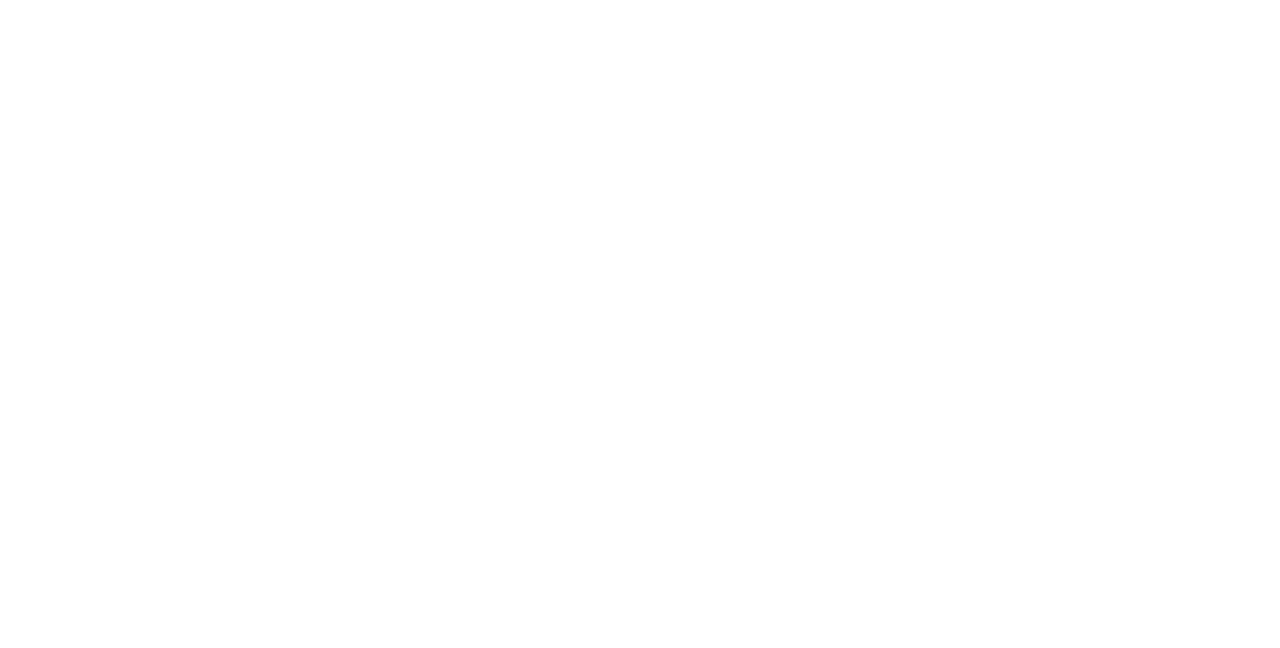
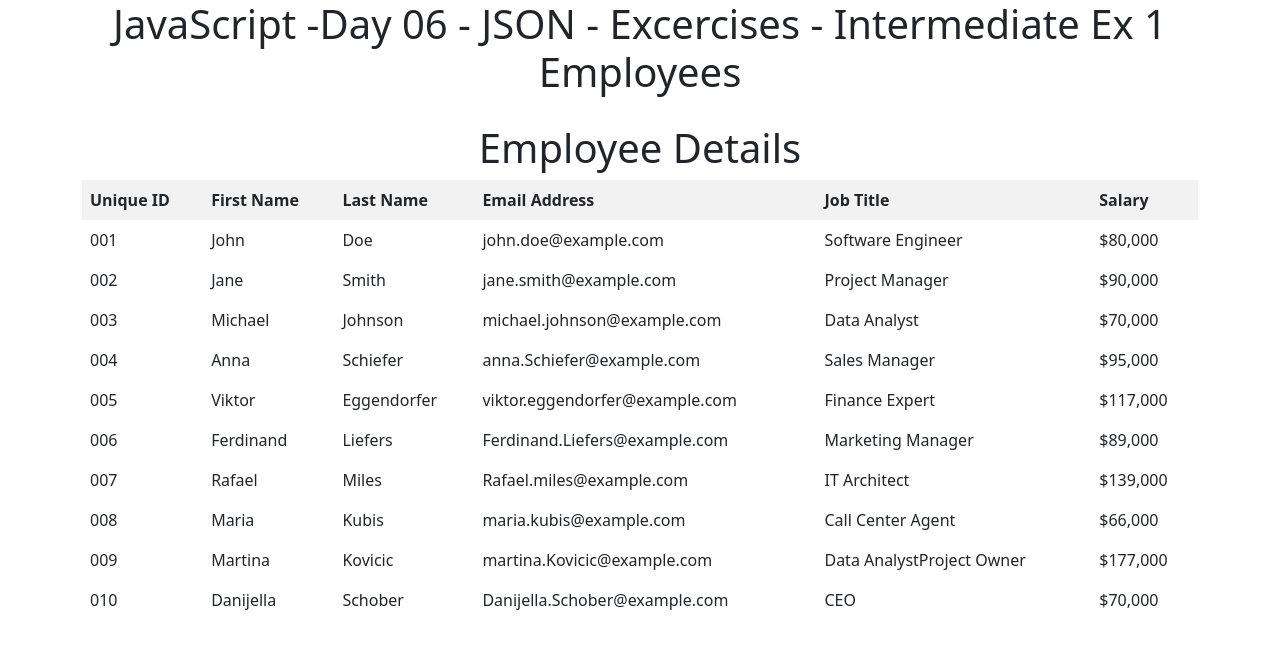
Before and after one commit to janPawek/JS06_Live, a plain HTML site: page JS06_inter/JS06_inter.html in a window 1280 px wide. Drawn offline with nearby package versions, Linux system fonts and the light colour scheme.

Commit message:
Add Intermediate

```diff
--- a/JS06_Basic/JS06_basic.css
+++ b/JS06_Basic/JS06_basic.css
@@ -0,0 +1,14 @@
+body {
+    font-family: Arial, sans-serif;
+  }
+
+  .container {
+    max-width: 600px;
+    margin: 0 auto;
+    padding: 20px;
+    text-align: center;
+  }
+
+  h1 {
+    margin-bottom: 20px;
+  }
--- a/JS06_Basic/JS06_basic.html
+++ b/JS06_Basic/JS06_basic.html
@@ -0,0 +1,32 @@
+<!-- JavaScript -Day 06 - JSON - Excercises -Basic Ex 1 -->
+<!-- Based on the following two Objects definitions:
+
+var sandwiches = `{ "sandwich": "hamburger", "calories": "260" }`;
+var fries = `{ "fries_size": "Large French Fries", "calories": "570" }`;
+print the following message within the browser: My favorite sandwich is a Hamburger which has approximately 260 calories, along with it I enjoy eating Large French Fries which have about 570 calories. -->
+
+<!DOCTYPE html>
+<html lang="en">
+<head>
+    <meta charset="UTF-8">
+    <meta name="viewport" content="width=device-width, initial-scale=1.0">
+    <link href="https://cdn.jsdelivr.net/npm/bootstrap@5.3.2/dist/css/bootstrap.min.css" rel="stylesheet" integrity="sha384-T3c6CoIi6uLrA9TneNEoa7RxnatzjcDSCmG1MXxSR1GAsXEV/Dwwykc2MPK8M2HN" crossorigin="anonymous">
+    <link rel="stylesheet" href="JS06_basic.css">
+
+    <title>JavaScript -Day 06 - JSON - Excercises -Basic Ex 1</title>
+
+</head>
+
+
+<body>
+    <h1>JavaScript -Day 06 - JSON - Excercises -Basic Ex 1 <br> Sandwich and Fries</h1>
+
+    <div class="container">
+        <h1>My Favorite Sandwich and Fries</h1>
+        <p id="output"></p>
+      </div>
+
+    <link href="https://cdn.jsdelivr.net/npm/bootstrap@5.3.2/dist/css/bootstrap.min.css" rel="stylesheet" integrity="sha384-T3c6CoIi6uLrA9TneNEoa7RxnatzjcDSCmG1MXxSR1GAsXEV/Dwwykc2MPK8M2HN" crossorigin="anonymous">
+    <script src="JS06_basic.js"></script>
+</body>
+</html>
--- a/JS06_inter/JS06_inter.css
+++ b/JS06_inter/JS06_inter.css
@@ -0,0 +1,28 @@
+body {
+    font-family: Arial, sans-serif;
+  }
+
+  .container {
+    max-width: 800px;
+    margin: 0 auto;
+    padding: 20px;
+  }
+
+  h1 {
+    text-align: center;
+  }
+
+  table {
+    width: 100%;
+    border-collapse: collapse;
+  }
+
+  th, td {
+    border: 1px solid #ddd;
+    padding: 8px;
+    text-align: left;
+  }
+
+  th {
+    background-color: #f2f2f2;
+  }
--- a/JS06_inter/JS06_inter.html
+++ b/JS06_inter/JS06_inter.html
@@ -0,0 +1,48 @@
+<!-- JavaScript -Day 06 - JSON - Excercises - Intermediate Ex 1 -->
+<!-- Intermediate
+Create a JS file which contains the following details per employee (as a JSON string):
+Unique ID
+First Name
+Last Name
+Email address
+Job Title
+Salary
+Fill the JSON with meaningful data for 10 Employees. Print each employee's details in a table which will look representative and easily readable for the management team. -->
+
+<!DOCTYPE html>
+<html lang="en">
+<head>
+    <meta charset="UTF-8">
+    <meta name="viewport" content="width=device-width, initial-scale=1.0">
+    <link href="https://cdn.jsdelivr.net/npm/bootstrap@5.3.2/dist/css/bootstrap.min.css" rel="stylesheet" integrity="sha384-T3c6CoIi6uLrA9TneNEoa7RxnatzjcDSCmG1MXxSR1GAsXEV/Dwwykc2MPK8M2HN" crossorigin="anonymous">
+    <link rel="stylesheet" href="JS06_inter.css">
+
+    <title>JavaScript -Day 06 - JSON - Excercises - Intermediate Ex 1</title>
+
+</head>
+
+
+<body>
+    <h1>JavaScript -Day 06 - JSON - Excercises - Intermediate Ex 1 <br> Employees</h1>
+
+    <div class="container">
+        <h1>Employee Details</h1>
+        <table id="employeeTable">
+          <thead>
+            <tr>
+              <th>Unique ID</th>
+              <th>First Name</th>
+              <th>Last Name</th>
+              <th>Email Address</th>
+              <th>Job Title</th>
+              <th>Salary</th>
+            </tr>
+          </thead>
+          <tbody></tbody>
+        </table>
+      </div>
+
+    <link href="https://cdn.jsdelivr.net/npm/bootstrap@5.3.2/dist/css/bootstrap.min.css" rel="stylesheet" integrity="sha384-T3c6CoIi6uLrA9TneNEoa7RxnatzjcDSCmG1MXxSR1GAsXEV/Dwwykc2MPK8M2HN" crossorigin="anonymous">
+    <script src="JS06_inter.js"></script>
+</body>
+</html>
--- a/JS06_inter/JS06_inter.js
+++ b/JS06_inter/JS06_inter.js
@@ -0,0 +1,106 @@
+// Employee data as JSON
+const employeeData = [
+    {
+      "id": "001",
+      "firstName": "John",
+      "lastName": "Doe",
+      "email": "john.doe@example.com",
+      "jobTitle": "Software Engineer",
+      "salary": "$80,000"
+    },
+    {
+      "id": "002",
+      "firstName": "Jane",
+      "lastName": "Smith",
+      "email": "jane.smith@example.com",
+      "jobTitle": "Project Manager",
+      "salary": "$90,000"
+    },
+    {
+      "id": "003",
+      "firstName": "Michael",
+      "lastName": "Johnson",
+      "email": "michael.johnson@example.com",
+      "jobTitle": "Data Analyst",
+      "salary": "$70,000"
+    },
+    {
+        "id": "004",
+        "firstName": "Anna",
+        "lastName": "Schiefer",
+        "email": "anna.Schiefer@example.com",
+        "jobTitle": "Sales Manager",
+        "salary": "$95,000"
+     },
+     {
+        "id": "005",
+        "firstName": "Viktor",
+        "lastName": "Eggendorfer",
+        "email": "viktor.eggendorfer@example.com",
+        "jobTitle": "Finance Expert",
+        "salary": "$117,000"
+      },
+      {
+        "id": "006",
+        "firstName": "Ferdinand",
+        "lastName": "Liefers",
+        "email": "Ferdinand.Liefers@example.com",
+        "jobTitle": "Marketing Manager",
+        "salary": "$89,000"
+      },
+      {
+        "id": "007",
+        "firstName": "Rafael",
+        "lastName": "Miles",
+        "email": "Rafael.miles@example.com",
+        "jobTitle": "IT Architect",
+        "salary": "$139,000"
+      },
+      {
+        "id": "008",
+        "firstName": "Maria",
+        "lastName": "Kubis",
+        "email": "maria.kubis@example.com",
+        "jobTitle": "Call Center Agent",
+        "salary": "$66,000"
+      },
+      {
+        "id": "009",
+        "firstName": "Martina",
+        "lastName": "Kovicic",
+        "email": "martina.Kovicic@example.com",
+        "jobTitle": "Data AnalystProject Owner",
+        "salary": "$177,000"
+      },
+      {
+        "id": "010",
+        "firstName": "Danijella",
+        "lastName": "Schober",
+        "email": "Danijella.Schober@example.com",
+        "jobTitle": "CEO",
+        "salary": "$70,000"
+      }
+    // Add more employee data here
+  ];
+
+  // Get the table body
+  const tableBody = document.querySelector('#employeeTable tbody');
+
+  // Function to display employee data in the table
+  function displayEmployeeData() {
+    employeeData.forEach(employee => {
+      const row = document.createElement('tr');
+      row.innerHTML = `
+        <td>${employee.id}</td>
+        <td>${employee.firstName}</td>
+        <td>${employee.lastName}</td>
+        <td>${employee.email}</td>
+        <td>${employee.jobTitle}</td>
+        <td>${employee.salary}</td>
+      `;
+      tableBody.appendChild(row);
+    });
+  }
+
+  // Call the function to display employee data
+  displayEmployeeData();
```
Also changed, not shown: JS06_Basic/JS06_basic.js (+9 -0 lines), JS06_live/JS06_live.html (+3 -1 lines), JS06_live/JS06_live.js (+60 -3 lines).
